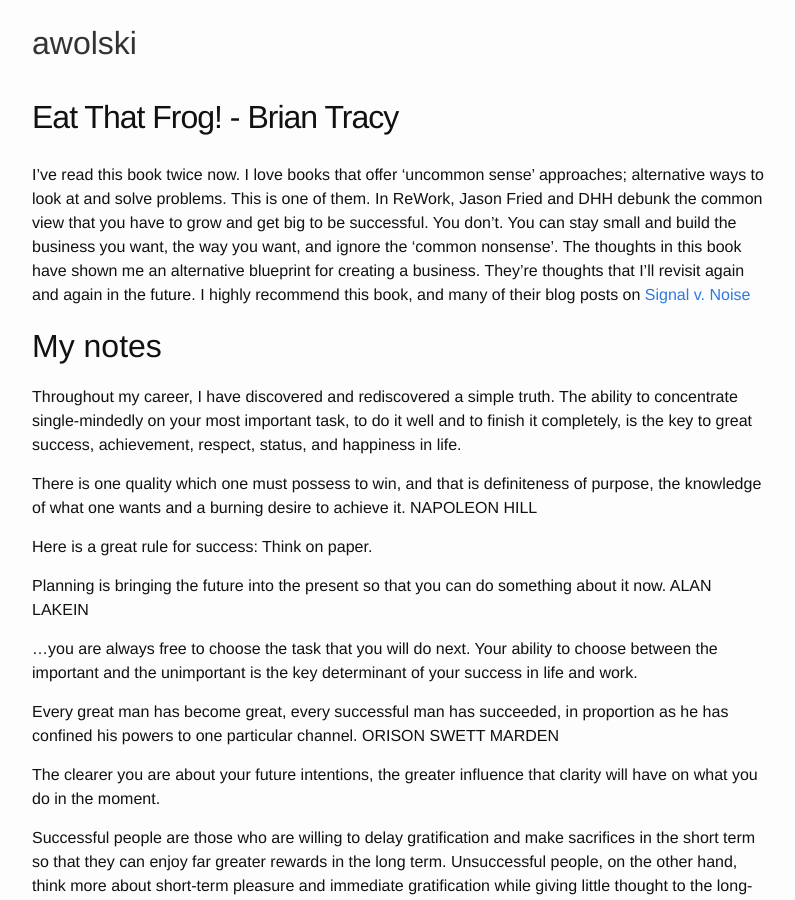
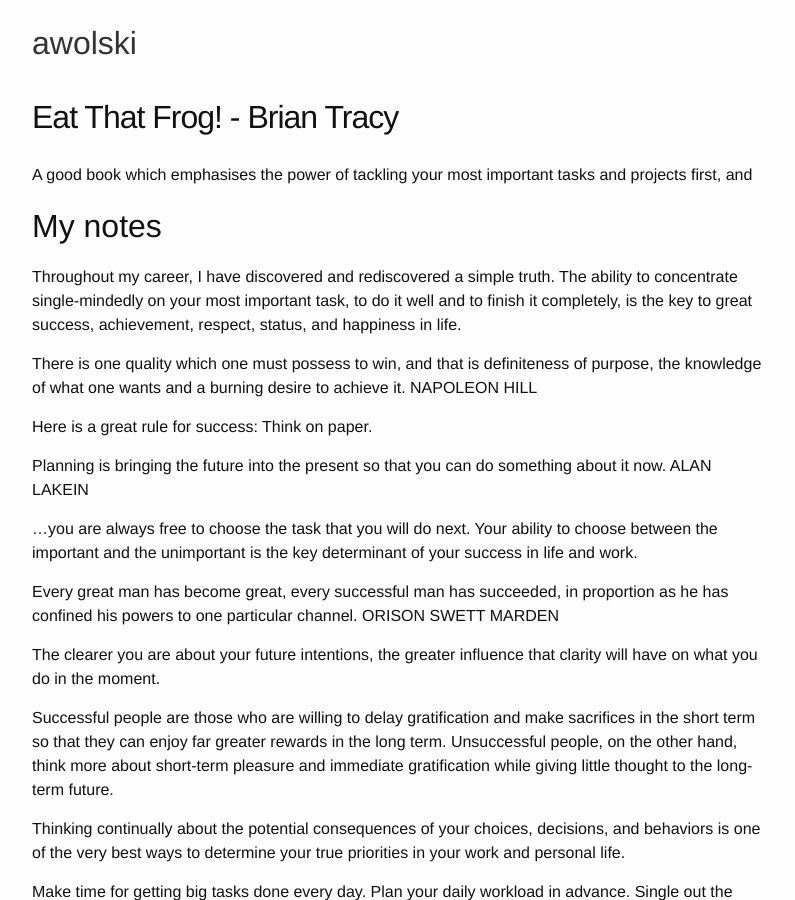
Before and after one commit to awolski/awolski.github.io, a Jekyll site: the page built from _books/eatthatfrog.md, in a window 1280 px wide and 900 px high. Shown: the whole window, without its empty margins (238-1033 px from the left). Built offline with Jekyll 4.4.1, drawn with Linux system fonts in a browser that asks for light colours; comment, search, counter and statistics services are not loaded.

Commit message:
Fix Eat That Frog! excerpt

```diff
--- a/_books/eatthatfrog.md
+++ b/_books/eatthatfrog.md
@@ -3,7 +3,7 @@
 title: Eat That Frog! - Brian Tracy
 ---
 
-I've read this book twice now. I love books that offer 'uncommon sense' approaches; alternative ways to look at and solve problems. This is one of them. In ReWork, Jason Fried and DHH debunk the common view that you have to grow and get big to be successful. You don't. You can stay small and build the business you want, the way you want, and ignore the 'common nonsense'. The thoughts in this book have shown me an alternative blueprint for creating a business. They're thoughts that I'll revisit again and again in the future. I highly recommend this book, and many of their blog posts on [Signal v. Noise](https://m.signalvnoise.com/)
+A good book which emphasises the power of tackling your most important tasks and projects first, and
 
 ## My notes
 
```
